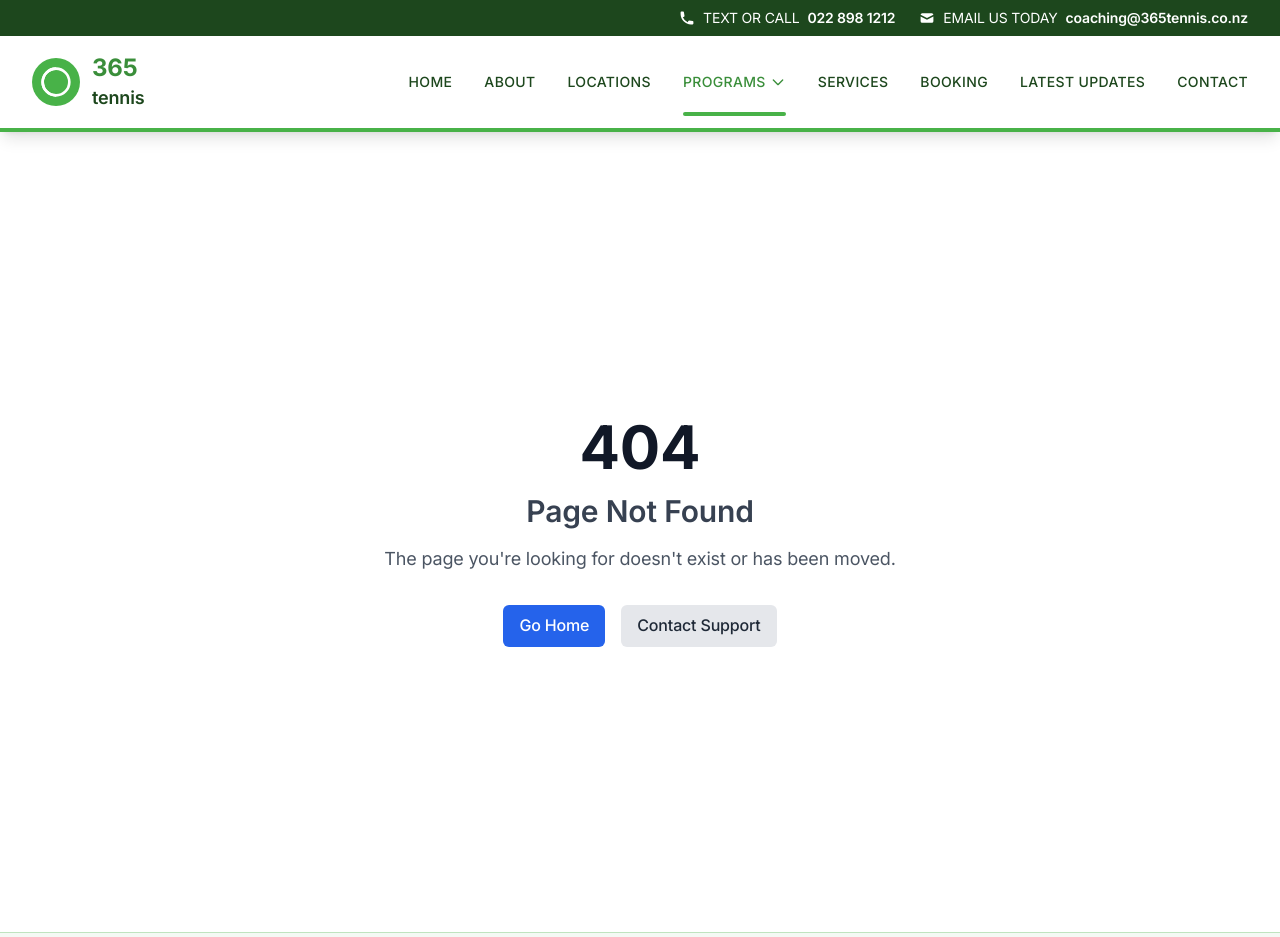
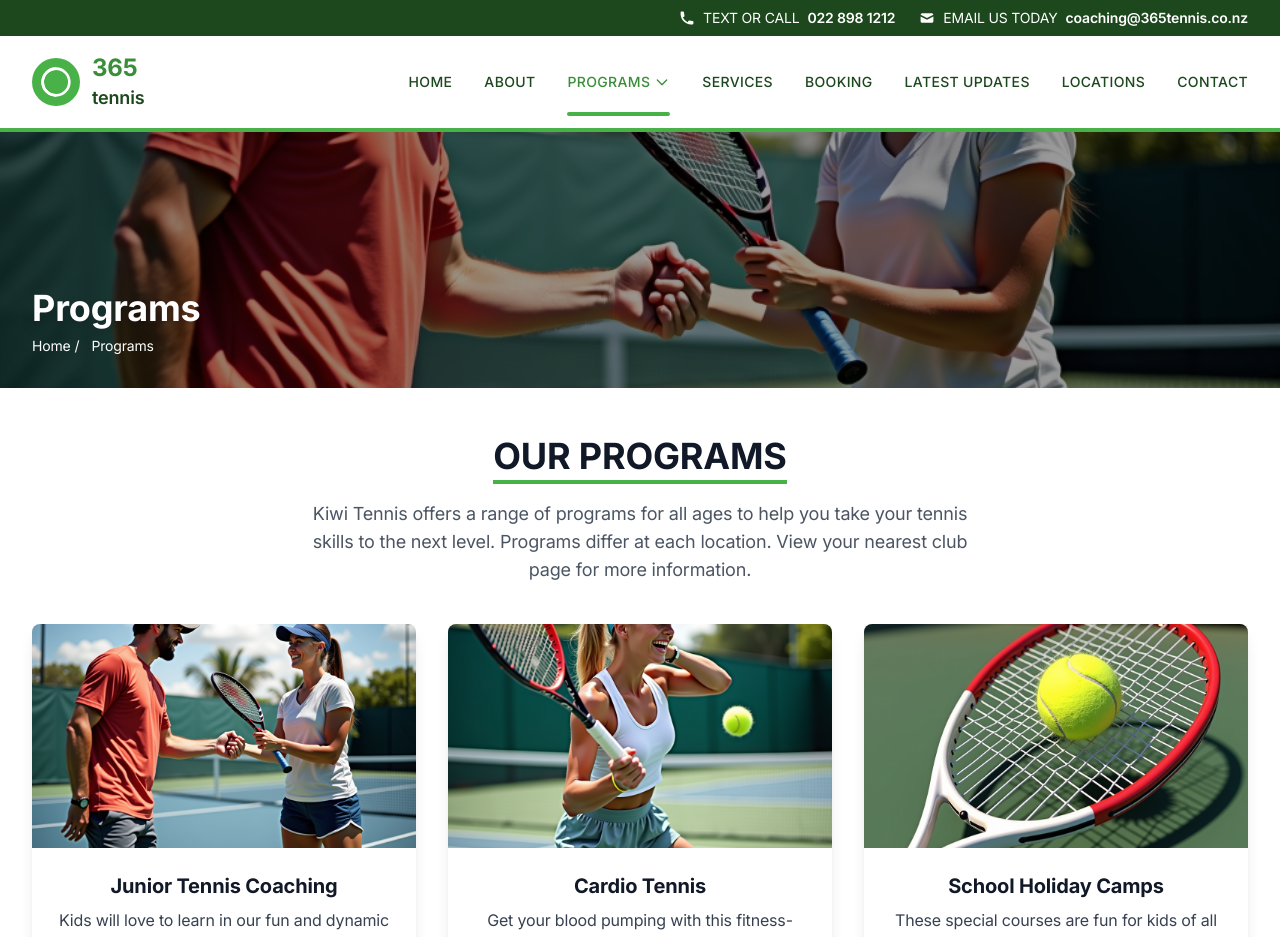
Before and after one commit to legolaswyq/tennis, a Next.js app: page /programs in a window 1280 px wide. Before the commit this address had no page. Shown: the top 937 px of the page. Built offline with nearby package versions, Linux system fonts and the light colour scheme.

Commit message:
redesign

```diff
--- a/src/app/about/page.tsx
+++ b/src/app/about/page.tsx
@@ -5,9 +5,16 @@ import Image from 'next/image';
 import Button from '@/components/ui/Button';
 import Card from '@/components/ui/Card';
 import { siteConfig } from '@/config/site';
+import HeroBanner from "@/components/HeroBanner";
 
 export default function About() {
   return (
+    <>
+      <HeroBanner
+        title="About"
+        breadcrumb={[{ label: "Home", href: "/" }, { label: "About" }]}
+        image="/services/private-coaching.png"
+      />
       <div className="flex flex-col items-center">
         {/* Hero Section */}
         <section className="w-full py-12 md:py-24 lg:py-32 bg-tennis-green-50">
@@ -121,5 +128,6 @@ export default function About() {
           </div>
         </section>
       </div>
+    </>
   );
 }
--- a/src/app/booking/page.tsx
+++ b/src/app/booking/page.tsx
@@ -2,6 +2,7 @@
 
 import { useEffect } from 'react';
 import Image from 'next/image';
+import HeroBanner from "@/components/HeroBanner";
 
 export default function BookingPage() {
   useEffect(() => {
@@ -55,10 +56,13 @@ export default function BookingPage() {
     },
   ];
 
-
-
   return (
     <div className="min-h-screen bg-white">
+      <HeroBanner
+        title="Booking"
+        breadcrumb={[{ label: "Home", href: "/" }, { label: "Booking" }]}
+        image="/services/holiday-camps.png"
+      />
       <div className="max-w-7xl mx-auto px-4 sm:px-6 lg:px-8 py-8">
         <div className="text-center mb-8">
           <h1 className="text-2xl md:text-3xl lg:text-4xl font-bold mb-4 text-gray-900">
--- a/src/app/contact/page.tsx
+++ b/src/app/contact/page.tsx
@@ -3,53 +3,53 @@
 import React from 'react';
 import { siteConfig } from '@/config/site';
 import Card from '@/components/ui/Card';
+import HeroBanner from "@/components/HeroBanner";
+
+const contactCards = [
+  {
+    icon: (
+      <svg width="32" height="32" fill="none" stroke="#2d225a" strokeWidth="2" strokeLinecap="round" strokeLinejoin="round" viewBox="0 0 24 24"><path d="M12 21C12 21 4 13.5 4 8.5C4 5.46243 6.46243 3 9.5 3C11.1569 3 12.5 4.34315 12.5 6C12.5 4.34315 13.8431 3 15.5 3C18.5376 3 21 5.46243 21 8.5C21 13.5 12 21 12 21Z" /></svg>
+    ),
+    title: 'OUR LOCATIONS',
+    content: <a href="/locations" className="text-purple-900 hover:underline">View Our Locations</a>,
+  },
+  {
+    icon: (
+      <svg width="32" height="32" fill="none" stroke="#2d225a" strokeWidth="2" strokeLinecap="round" strokeLinejoin="round" viewBox="0 0 24 24"><path d="M22 16.92V19a2 2 0 0 1-2.18 2A19.72 19.72 0 0 1 3 5.18 2 2 0 0 1 5 3h2.09a2 2 0 0 1 2 1.72c.13 1.05.37 2.07.72 3.05a2 2 0 0 1-.45 2.11l-.27.27a16 16 0 0 0 6.29 6.29l.27-.27a2 2 0 0 1 2.11-.45c.98.35 2 .59 3.05.72A2 2 0 0 1 22 16.92z" /></svg>
+    ),
+    title: "LET'S TALK",
+    content: <span>Phone: <a href={`tel:${siteConfig.links.phone}`} className="text-purple-900 hover:underline">{siteConfig.links.phone}</a></span>,
+  },
+  {
+    icon: (
+      <svg width="32" height="32" fill="none" stroke="#2d225a" strokeWidth="2" strokeLinecap="round" strokeLinejoin="round" viewBox="0 0 24 24"><path d="M4 4h16v16H4z" /><polyline points="22,6 12,13 2,6" /></svg>
+    ),
+    title: 'EMAIL US',
+    content: <a href={`mailto:${siteConfig.links.email}`} className="text-purple-900 hover:underline">{siteConfig.links.email}</a>,
+  },
+];
 
 export default function Contact() {
   return (
-    <div className="flex flex-col items-center">
-      <section className="w-full py-12 md:py-24 lg:py-32 bg-white">
-        <div className="container px-4 md:px-6 mx-auto">
-          <div className="max-w-4xl mx-auto">
-            <Card className="p-8">
-              <h2 className="text-2xl font-bold text-gray-900 mb-6">Contact Information</h2>
-              <div className="space-y-6 text-gray-800">
-                <p className="flex items-center text-xl">
-                  <span className="font-medium mr-3">Email:</span>
-                  <a href={`mailto:${siteConfig.links.email}`} className="text-blue-600 hover:text-blue-800">
-                    {siteConfig.links.email}
-                  </a>
-                </p>
-                <p className="flex items-center text-xl">
-                  <span className="font-medium mr-3">Phone:</span>
-                  <a href={`tel:${siteConfig.links.phone}`} className="text-blue-600 hover:text-blue-800">
-                    {siteConfig.links.phone}
-                  </a>
-                </p>
-                <div className="pt-6">
-                  <h3 className="text-2xl font-bold text-gray-900 mb-6">Location</h3>
-                  <div className="text-lg space-y-2 mb-6">
-                    <p>Lynfield Tennis Club</p>
-                    <p>Margaret Griffin Park</p>
-                    <p>90 The Avenue</p>
-                    <p>Lynfield, Auckland 1042</p>
-                  </div>
-                  <div className="rounded-lg overflow-hidden shadow-md">
-                    <iframe
-                      src="https://www.google.com/maps/embed?pb=!1m18!1m12!1m3!1d3187.5791227653837!2d174.71661091547592!3d-36.92423797992247!2m3!1f0!2f0!3f0!3m2!1i1024!2i768!4f13.1!3m3!1m2!1s0x6d0d463e4e7644e9%3A0x4a1662fd36c09b41!2sLynfield%20Tennis%20Club!5e0!3m2!1sen!2snz!4v1629901234567!5m2!1sen!2snz"
-                      width="100%"
-                      height="300"
-                      style={{ border: 0 }}
-                      allowFullScreen
-                      loading="lazy"
-                      referrerPolicy="no-referrer-when-downgrade"
-                    />
-                  </div>
-                </div>
+    <>
+      <HeroBanner
+        title="Contact"
+        breadcrumb={[{ label: "Home", href: "/" }, { label: "Contact" }]}
+        image="/services/private-coaching.png"
+      />
+      <div className="bg-white py-16">
+        <div className="max-w-6xl mx-auto px-4">
+          <div className="grid grid-cols-1 md:grid-cols-3 gap-8">
+            {contactCards.map((card, idx) => (
+              <div key={idx} className="bg-white rounded-lg shadow-lg p-8 flex flex-col items-center text-center">
+                <div className="mb-4">{card.icon}</div>
+                <div className="text-xl font-bold mb-2 text-gray-900" style={{ letterSpacing: 1 }}>{card.title}</div>
+                <div className="text-lg text-purple-900 font-medium">{card.content}</div>
               </div>
-            </Card>
+            ))}
           </div>
         </div>
-      </section>
-    </div>
+      </div>
+    </>
   );
 }
--- /dev/null
+++ b/src/app/locations/page.tsx
@@ -0,0 +1,66 @@
+"use client";
+import HeroBanner from "@/components/HeroBanner";
+import { useState } from "react";
+
+const clubs = [
+  {
+    id: "lynfield",
+    name: "Lynfield Tennis Club",
+    address: "Margaret Griffin Park, 90 The Avenue, Lynfield, Auckland 1042",
+    description: "A vibrant club with excellent facilities and a welcoming community. Home to a range of coaching programs for all ages.",
+    map: "https://www.google.com/maps/embed?pb=!1m18!1m12!1m3!1d3187.5791227653837!2d174.71661091547592!3d-36.92423797992247!2m3!1f0!2f0!3f0!3m2!1i1024!2i768!4f13.1!3m3!1m2!1s0x6d0d463e4e7644e9%3A0x4a1662fd36c09b41!2sLynfield%20Tennis%20Club!5e0!3m2!1sen!2snz!4v1629901234567!5m2!1sen!2snz"
+  },
+  {
+    id: "blockhouse",
+    name: "Blockhouse Bay Tennis Club",
+    address: "33 Rathlin Street, Blockhouse Bay, Auckland 0600",
+    description: "A friendly club offering coaching, social play, and competitive tennis for all levels. Great courts and a supportive environment.",
+    map: "https://www.google.com/maps/embed?pb=!1m18!1m12!1m3!1d3157.123456789!2d174.705123456!3d-36.926123456!2m3!1f0!2f0!3f0!3m2!1i1024!2i768!4f13.1!3m3!1m2!1s0x6d0d47e4e7644e9%3A0x4a1662fd36c09b41!2sBlockhouse%20Bay%20Tennis%20Club!5e0!3m2!1sen!2snz!4v1629901234567!5m2!1sen!2snz"
+  }
+];
+
+export default function LocationsPage() {
+  const [selectedClub, setSelectedClub] = useState(clubs[0].id);
+  const club = clubs.find((c) => c.id === selectedClub);
+
+  return (
+    <>
+      <HeroBanner
+        title="Locations"
+        breadcrumb={[{ label: "Home", href: "/" }, { label: "Locations" }]}
+        image="/services/squad-coaching.png"
+      />
+      <div className="bg-white w-full">
+        <div className="max-w-4xl mx-auto pt-12 px-4 pb-0">
+          <label htmlFor="club-select" className="block text-lg font-semibold mb-2 text-tennis-green-800">Select a Club:</label>
+          <select
+            id="club-select"
+            value={selectedClub}
+            onChange={e => setSelectedClub(e.target.value)}
+            className="w-full p-3 rounded-lg border border-tennis-green-300 mb-8 focus:outline-none focus:ring-2 focus:ring-tennis-green-500 text-black"
+          >
+            {clubs.map((c) => (
+              <option key={c.id} value={c.id}>{c.name}</option>
+            ))}
+          </select>
+          <div className="bg-white rounded-lg shadow p-6 w-full">
+            <h2 className="text-2xl font-bold text-tennis-green-800 mb-2">{club?.name}</h2>
+            <p className="text-gray-700 mb-2">{club?.address}</p>
+            <p className="text-gray-600 mb-4">{club?.description}</p>
+            <div className="rounded-lg overflow-hidden shadow-md w-full">
+              <iframe
+                src={club?.map}
+                width="100%"
+                height="500"
+                style={{ border: 0 }}
+                allowFullScreen
+                loading="lazy"
+                referrerPolicy="no-referrer-when-downgrade"
+              />
+            </div>
+          </div>
+        </div>
+      </div>
+    </>
+  );
+}
--- a/src/app/page.tsx
+++ b/src/app/page.tsx
@@ -47,52 +47,43 @@ export default function Home() {
     }
   };
 
+  const handleContactClick = () => {
+    window.location.href = '/contact';
+  };
+
   return (
     <div className="min-h-screen">
-      {/* Hero Section */}
-      <div className="relative min-h-screen bg-gradient-to-br from-tennis-green-900 via-tennis-green-800 to-tennis-green-600">
-        {/* Background overlay */}
-        <div className="absolute inset-0 bg-black bg-opacity-30"></div>
-
-        {/* Hero content */}
-        <div className="relative z-10 flex items-center min-h-screen">
-          <div className="max-w-7xl mx-auto px-4 sm:px-6 lg:px-8 py-16">
-            <div className="text-center text-white">
-              <h1 className="text-4xl md:text-6xl lg:text-7xl font-bold mb-6">
-                WELCOME TO 365 TENNIS
-              </h1>
-              <p className="text-xl md:text-2xl mb-8 max-w-3xl mx-auto">
-                Learn tennis in a fun, welcoming and encouraging environment.
-              </p>
-              <div className="text-lg md:text-xl mb-8 max-w-4xl mx-auto italic">
-                <p className="mb-4">
-                  365 Tennis. Auckland & Waikato's largest coaching company.
-                </p>
-                <p className="mb-4">
-                  New Zealand owned and operated. Exceptional coaching,
-                </p>
-                <p>
-                  sportsmanship, fitness and fun from a team trained in high-performance tennis centres all over the world.
-                </p>
-              </div>
-              <div className="flex flex-col sm:flex-row gap-4 justify-center">
-                <button
-                  onClick={handleBookingClick}
-                  className="inline-flex items-center px-8 py-4 bg-tennis-green-500 hover:bg-tennis-green-400 text-white font-bold text-lg rounded-lg transition-colors"
-                >
-                  BOOK NOW
-                </button>
-                <Link
-                  href="/contact"
-                  className="inline-flex items-center px-8 py-4 border-2 border-white text-white font-bold text-lg rounded-lg hover:bg-white hover:text-tennis-green-600 transition-colors"
-                >
-                  CONTACT US
-                </Link>
-              </div>
+      {/* Hero Section - Custom Layout */}
+      <section
+        className="relative flex items-center justify-center min-h-[480px] md:min-h-[520px] lg:min-h-[600px] bg-cover bg-center"
+        style={{ backgroundImage: 'url(/services/squad-coaching.png)' }}
+      >
+        <div className="absolute inset-0 bg-black bg-opacity-50" />
+        <div className="relative z-10 flex flex-col md:flex-row items-center justify-between w-full max-w-7xl mx-auto px-4 py-16 gap-8">
+          {/* Left Content */}
+          <div className="flex-1 max-w-xl text-white">
+            <h1 className="text-3xl md:text-5xl font-extrabold mb-4">WELCOME TO 365 TENNIS</h1>
+            <p className="text-lg md:text-2xl mb-4">Learn tennis in a fun, welcoming and encouraging environment.</p>
+            <p className="text-base md:text-lg mb-8 italic font-semibold">
+              365 Tennis. Auckland &amp; Waikato&apos;s largest coaching company,<br />
+              New Zealand owned and operated. Exceptional coaching,<br />
+              sportsmanship, fitness and fun from a team trained in high-performance tennis centres all over the world.
+            </p>
+            <button
+              onClick={handleContactClick}
+              className="bg-tennis-green-500 hover:bg-tennis-green-400 text-white font-bold px-8 py-4 rounded-lg text-lg shadow-lg transition-colors"
+            >
+              CONTACT US
+            </button>
+          </div>
+          {/* Right Card */}
+          <div className="flex-shrink-0 w-full md:w-auto mt-8 md:mt-0">
+            <div className="bg-white bg-opacity-95 rounded-lg shadow-xl px-8 py-8 text-center max-w-xs mx-auto">
+              <div className="text-xl md:text-2xl font-extrabold text-gray-900 mb-2">LOVE IT OR IT&apos;S FREE</div>
             </div>
           </div>
         </div>
-      </div>
+      </section>
 
       {/* Locations Section */}
       <div className="py-16 bg-gray-100">
--- /dev/null
+++ b/src/app/programs/page.tsx
@@ -0,0 +1,79 @@
+"use client";
+import Link from "next/link";
+import Image from "next/image";
+import HeroBanner from "@/components/HeroBanner";
+
+const programs = [
+  {
+    id: "junior",
+    title: "Junior Tennis Coaching",
+    description:
+      "Kids will love to learn in our fun and dynamic environment.",
+    image: "/services/squad-coaching.png",
+  },
+  {
+    id: "cardio",
+    title: "Cardio Tennis",
+    description:
+      "Get your blood pumping with this fitness-focused training.",
+    image: "/services/adult-coaching.png",
+  },
+  {
+    id: "holiday",
+    title: "School Holiday Camps",
+    description:
+      "These special courses are fun for kids of all ages.",
+    image: "/services/holiday-camps.png",
+  },
+];
+
+export default function ProgramsPage() {
+  return (
+    <div className="min-h-screen bg-white">
+      <HeroBanner
+        title="Programs"
+        breadcrumb={[{ label: "Home", href: "/" }, { label: "Programs" }]}
+        image="/services/squad-coaching.png"
+      />
+      {/* Main Content */}
+      <div className="max-w-7xl mx-auto px-4 sm:px-6 lg:px-8 py-12">
+        <div className="text-center mb-10">
+          <h2 className="text-3xl md:text-4xl font-bold mb-4 text-gray-900 flex items-center justify-center">
+            <span className="inline-block border-b-4 border-tennis-green-500 pb-1">OUR PROGRAMS</span>
+          </h2>
+          <p className="text-gray-600 max-w-2xl mx-auto text-lg">
+            Kiwi Tennis offers a range of programs for all ages to help you take your tennis skills to the next level. Programs differ at each location. View your nearest club page for more information.
+          </p>
+        </div>
+        <div className="grid grid-cols-1 md:grid-cols-3 gap-8">
+          {programs.map((program) => (
+            <div key={program.id} className="bg-white rounded-lg shadow-lg overflow-hidden flex flex-col">
+              <div className="relative w-full h-56">
+                <Image
+                  src={program.image}
+                  alt={program.title}
+                  fill
+                  className="object-cover"
+                  sizes="(max-width: 768px) 100vw, 33vw"
+                  priority
+                />
+              </div>
+              <div className="flex-1 flex flex-col p-6">
+                <h3 className="text-xl font-bold text-gray-900 mb-2 text-center">{program.title}</h3>
+                <p className="text-gray-700 mb-6 text-center">{program.description}</p>
+                <div className="mt-auto text-center">
+                  <Link
+                    href={`/programs/${program.id}`}
+                    className="inline-block px-6 py-3 bg-purple-900 text-white font-bold rounded shadow hover:bg-tennis-green-500 transition-colors"
+                  >
+                    FIND OUT MORE
+                  </Link>
+                </div>
+              </div>
+            </div>
+          ))}
+        </div>
+      </div>
+    </div>
+  );
+}
--- a/src/app/services/page.tsx
+++ b/src/app/services/page.tsx
@@ -3,6 +3,7 @@
 import React from 'react';
 import Image from 'next/image';
 import Card from '@/components/ui/Card';
+import HeroBanner from "@/components/HeroBanner";
 
 export default function Services() {
   const services = [
@@ -20,23 +21,13 @@ export default function Services() {
   ];
 
   return (
+    <>
+      <HeroBanner
+        title="Services"
+        breadcrumb={[{ label: "Home", href: "/" }, { label: "Services" }]}
+        image="/services/racquet-stringing.png"
+      />
       <div className="min-h-screen bg-gray-50">
-      {/* Hero Section */}
-      <section className="w-full py-12 md:py-24 lg:py-32 bg-tennis-green-800">
-        <div className="container px-4 md:px-6 mx-auto">
-          <div className="flex flex-col items-center space-y-4 text-center">
-            <div className="space-y-2">
-              <h1 className="text-3xl font-bold tracking-tighter sm:text-4xl md:text-5xl lg:text-6xl/none text-white">
-                Our Services
-              </h1>
-              <p className="mx-auto max-w-[700px] text-tennis-green-100 md:text-xl">
-                Professional tennis equipment services to keep you playing at your best.
-              </p>
-            </div>
-          </div>
-        </div>
-      </section>
-
         {/* Services Section */}
         <section className="w-full py-12 md:py-24 lg:py-32">
           <div className="container px-4 md:px-6 mx-auto">
@@ -83,5 +74,6 @@ export default function Services() {
           </div>
         </section>
       </div>
+    </>
   );
 }
--- /dev/null
+++ b/src/app/updates/page.tsx
@@ -0,0 +1,22 @@
+import HeroBanner from "@/components/HeroBanner";
+
+export default function UpdatesPage() {
+  return (
+    <>
+      <HeroBanner
+        title="Latest Updates"
+        breadcrumb={[{ label: "Home", href: "/" }, { label: "Latest Updates" }]}
+        image="/services/adult-coaching.png"
+      />
+      <section className="w-full py-24 bg-white">
+        <div className="max-w-2xl mx-auto text-center">
+          <h2 className="text-3xl md:text-4xl font-bold text-tennis-green-800 mb-4">Exciting News!</h2>
+          <p className="text-xl text-gray-700 mb-6">
+            We are thrilled to announce our brand new <span className="font-semibold text-tennis-green-600">Adult Training Program</span> is now available! Whether you are a beginner or looking to take your game to the next level, our expert coaches are here to help you succeed.
+          </p>
+          <p className="text-lg text-gray-600">Contact us today to learn more and reserve your spot!</p>
+        </div>
+      </section>
+    </>
+  );
+}
--- /dev/null
+++ b/src/components/HeroBanner.tsx
@@ -0,0 +1,45 @@
+import Image from "next/image";
+import Link from "next/link";
+
+interface BreadcrumbItem {
+  label: string;
+  href?: string;
+}
+
+interface HeroBannerProps {
+  title: string;
+  breadcrumb: BreadcrumbItem[];
+  image: string;
+}
+
+export default function HeroBanner({ title, breadcrumb, image }: HeroBannerProps) {
+  return (
+    <div className="relative h-64 flex items-end bg-cover bg-center overflow-hidden">
+      <Image
+        src={image}
+        alt={title}
+        fill
+        className="object-cover object-center z-0"
+        priority
+      />
+      <div className="absolute inset-0 bg-black bg-opacity-40 z-10" />
+      <div className="relative z-20 max-w-7xl mx-auto px-4 sm:px-6 lg:px-8 w-full pb-8">
+        <div className="text-white text-3xl md:text-4xl font-bold mb-2 drop-shadow-lg">{title}</div>
+        <div className="text-white text-sm flex items-center space-x-2">
+          {breadcrumb.map((item, idx) => (
+            <span key={item.label} className="flex items-center">
+              {item.href ? (
+                <Link href={item.href} className="hover:underline">
+                  {item.label}
+                </Link>
+              ) : (
+                <span>{item.label}</span>
+              )}
+              {idx < breadcrumb.length - 1 && <span className="mx-1">/</span>}
+            </span>
+          ))}
+        </div>
+      </div>
+    </div>
+  );
+}
--- a/src/config/site.ts
+++ b/src/config/site.ts
@@ -9,10 +9,6 @@ export const siteConfig = {
     {
       title: 'ABOUT',
       href: '/about',
-    },
-    {
-      title: 'LOCATIONS',
-      href: '/locations',
     },
     {
       title: 'PROGRAMS',
@@ -31,6 +27,10 @@ export const siteConfig = {
       href: '/updates',
     },
     {
+      title: 'LOCATIONS',
+      href: '/locations',
+    },
+    {
       title: 'CONTACT',
       href: '/contact',
     },
```
Lines whose indentation alone changed are shown as unchanged.
